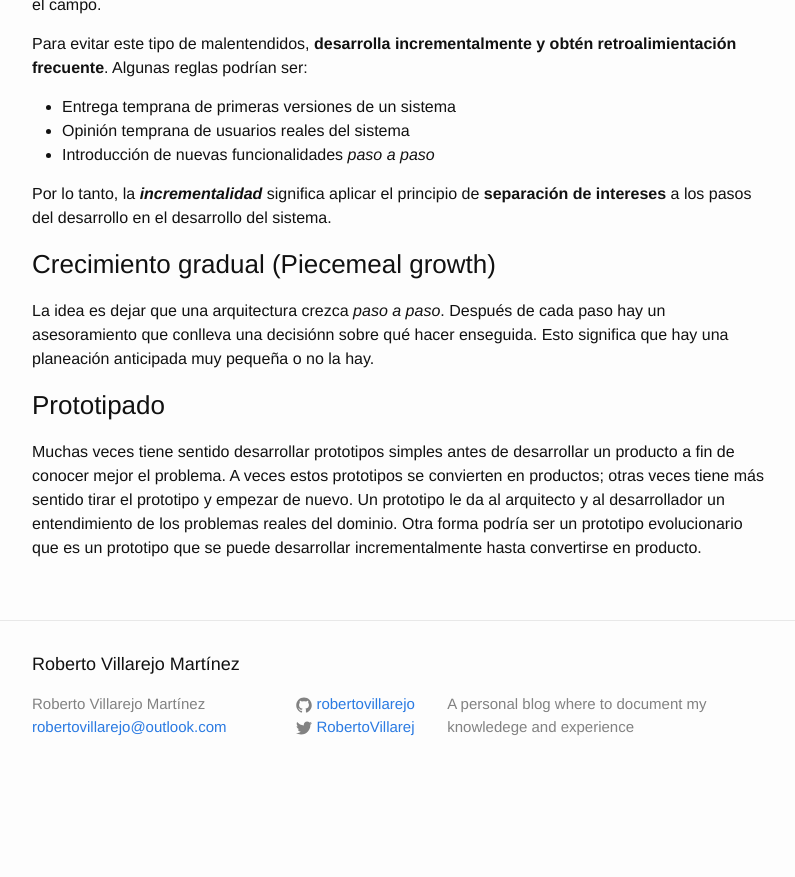
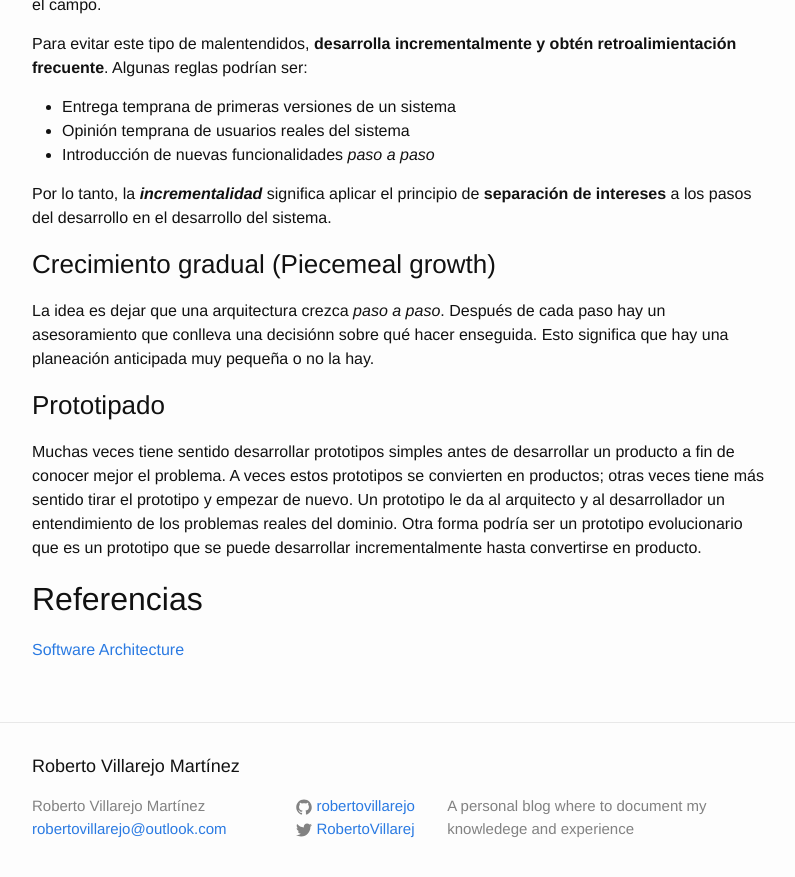
Before and after one commit to robertovillarejo/robertovillarejo, a Jekyll site: the page built from _posts/2017-10-18-architecture-principles.markdown, in a window 1280 px wide and 900 px high, scrolled down 5421 px. Shown: the top 877 px of the window, without its empty margins (238-1033 px from the left). Built offline with Jekyll 4.4.1, drawn with Linux system fonts in a browser that asks for light colours; before the commit the page ends 6219 px from its top, so only the background shows below that.

Commit message:
Add references Arch. principles post

```diff
--- a/_posts/2017-10-18-architecture-principles.markdown
+++ b/_posts/2017-10-18-architecture-principles.markdown
@@ -137,3 +137,6 @@ La idea es dejar que una arquitectura crezca _paso a paso_. Después de cada pas
 
 ### Prototipado
 Muchas veces tiene sentido desarrollar prototipos simples antes de desarrollar un producto a fin de conocer mejor el problema. A veces estos prototipos se convierten en productos; otras veces tiene más sentido tirar el prototipo y empezar de nuevo. Un prototipo le da al arquitecto y al desarrollador un entendimiento de los problemas reales del dominio. Otra forma podría ser un prototipo evolucionario que es un prototipo que se puede desarrollar incrementalmente hasta convertirse en producto.
+
+## Referencias
+[Software Architecture](http://www.springer.com/gp/book/9783642197352)
```
